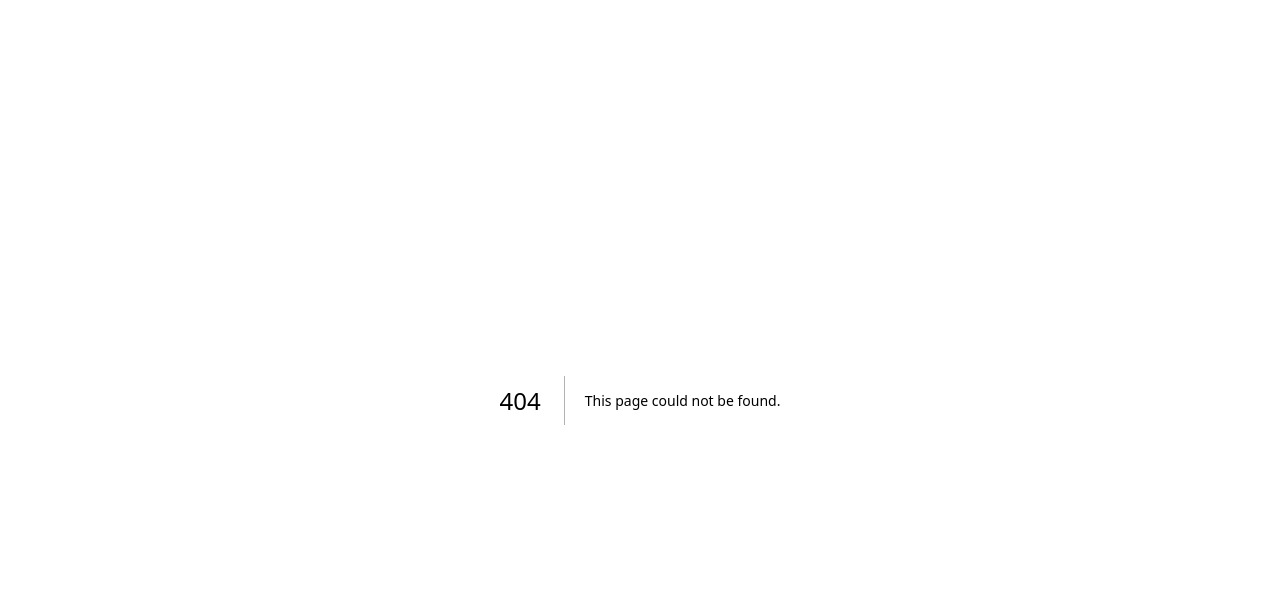
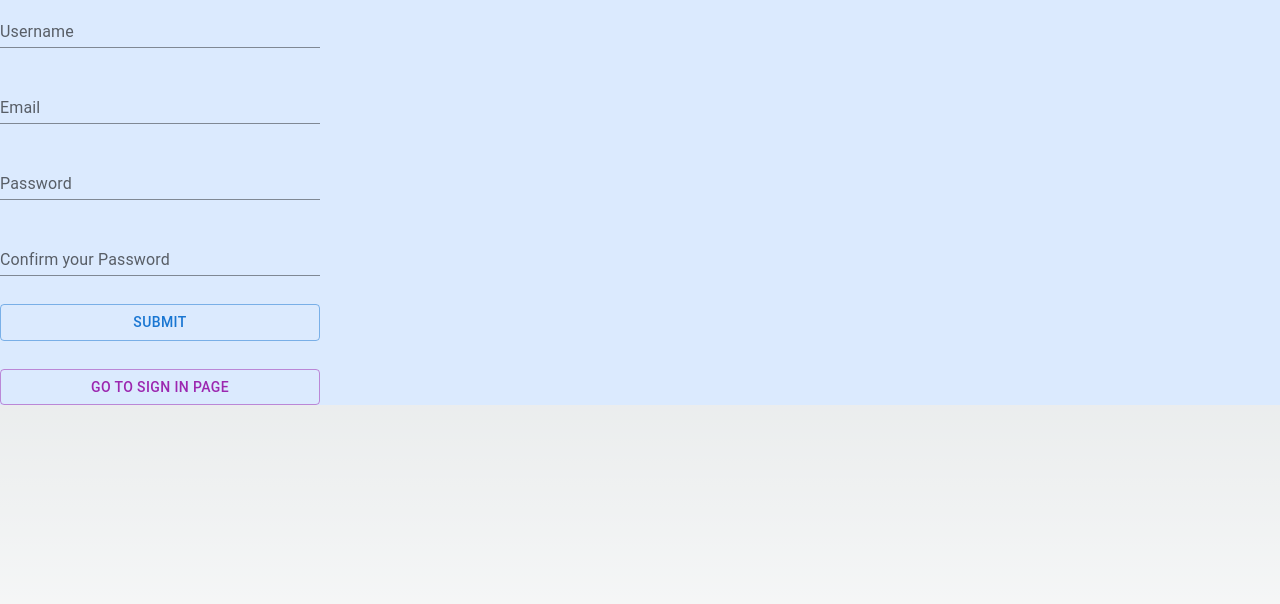
Before and after one commit to Virginia-Mo/InstaDelicious, a Next.js app: page /signup in a window 1280 px wide. Before the commit this address had no page. Shown: the top 604 px of the page. Built offline with nearby package versions, Linux system fonts and the light colour scheme.

Commit message:
css first page

```diff
--- a/app/api/auth/[...nextauth]/route.ts
+++ b/app/api/auth/[...nextauth]/route.ts
@@ -13,13 +13,7 @@ const handler = NextAuth ({
   providers: [
     CredentialsProvider({
       name: "",
-      credentials: {
-        email: {
-          label: "Email",
-          type: "email",
-        },
-        password: { label: "Password", type: "password" }
-      },
+      credentials: {},
       async authorize (credentials: Credentials, req : RequestInternal) {
         const res = await axios.post("http://localhost:3000/api/login", {
           email: credentials.email,
@@ -41,10 +35,11 @@ const handler = NextAuth ({
     async session({session, token}) {
     session.user = token as any
     return session
-    }}
-//  pages: {
-//     signIn: "/signin",
-//  }
+    }},
+  pages: {
+    signIn: "/",
+
+ }
 
 })
 
--- a/app/api/signup/route.ts
+++ b/app/api/signup/route.ts
@@ -8,7 +8,7 @@ const bcrypt = require('bcrypt')
 interface RequestData {
     email: string,
     password: string,
-    username: string
+    username: string,
 }
 
 export async function POST(req: Request) {
--- a/app/layout.tsx
+++ b/app/layout.tsx
@@ -21,8 +21,8 @@ export default function RootLayout({
 }) {
   return (
 
-    <html lang="en">
-      <body className={inter.className}>
+    <html lang="en" className=''>
+      <body className='${inter.className} h-screen' >
         <ProviderSession>
       <Provider store={store}>
       <PersistGate persistor={Persistor}>
--- a/app/page.tsx
+++ b/app/page.tsx
@@ -1,8 +1,9 @@
 'use client'
 
 import Link from 'next/link'
+import LoginForm from '@/components/forms/loginForm'
 import ButtonSign from '@/components/profile/buttonCompo'
-
+import { useSession, signIn, signOut } from "next-auth/react"
 
 export default function Home() {
 // useEffect(()=> {
@@ -10,21 +11,27 @@ export default function Home() {
 //   console.log("comments",users)
 // }, [dispatch])
 
+    const { data: session } = useSession()
 
-  return (
-      <main className="bg-red-100">
-      <Link href="/about" >
-      GO !
-      </Link>
-      <ul>
-      {/* {users.length >= 1 &&
-      users.map((user: User) => (
-        <li className="text-4xl text-center " key={user.id}> {user.username} </li>
-      ))
-      }
-      { } */}
-</ul>
-<ButtonSign />
-    </main>
+  return (<>
+      <main className="bg-slate-50 h-screen">
+        {session?.user  &&
+        <div>Profile<ButtonSign /></div>}
+        {!session?.user  &&
+        <div className='flex p-40 max-w-full gap-2'>
+          <section className='w-1/2'>
+        <img src="/assets/bowl.jpg" alt="breakfast bowl" className='rounded-lg max-w-full h-full w-5/6 myt-0 mx-auto'/>
+        </section>
+        <section className='text-center w-1/3'>
+
+        <LoginForm />
+
+        </section>
+          </div>}
+        <p className='text-center text-black'>CopyRights @ Virginia Mo</p>
+        </main>
+
+
+      </>
   )
 }
--- /dev/null
+++ b/app/signup/page.tsx
@@ -0,0 +1,12 @@
+import SignupForm from '@/components/forms/signupForm'
+import React from 'react'
+
+const signUp = () => {
+  return (
+    <div className="bg-blue-100">
+        <SignupForm />
+    </div>
+  )
+}
+
+export default signUp
--- /dev/null
+++ b/async_calls/user/newUser.ts
@@ -0,0 +1,27 @@
+import axios from 'axios'
+import { redirect } from 'next/navigation'
+
+interface stateType {
+    email: string,
+    password: string ,
+    username: string ,
+  }
+
+  export const AddNewUser = async (data : stateType) => {
+      try {
+        console.log("API signup")
+          const response = await axios.post(`/api/signup`,
+           {
+              email : data.email,
+              password : data.password,
+              username : data.username,
+          })
+          console.log(response)
+          if (response.status === 200) {
+              window.location.href = "/"
+          }
+          return response
+      } catch (error) {
+          return error
+      }
+  }
--- /dev/null
+++ b/components/forms/loginForm.tsx
@@ -0,0 +1,70 @@
+'use client'
+import React, { useState} from 'react'
+import Link from 'next/link'
+import { signIn } from 'next-auth/react'
+import { Controller, useForm } from 'react-hook-form'
+import { yupResolver } from '@hookform/resolvers/yup'
+import { object, string } from 'yup'
+import { Button, TextField} from '@mui/material'
+
+const schema = object({
+    email: string().required('Email is required').email('Email is invalid').trim(),
+    password: string().required('Password is required').min(5, 'Password must between 6 and 20 characters').max(20, 'Password must between 6 and 20 characters').trim(),
+}).required()
+
+const LoginForm = () => {
+    const [error, setError] = useState('')
+
+    const { handleSubmit, control, formState: { errors } } = useForm({
+        resolver: yupResolver(schema)
+    })
+    const onSubmit = (data: any) => {
+       signIn('credentials', {email: data.email, password: data.password, redirect : false})
+    }
+
+  return (
+    <form action="" onSubmit={handleSubmit(onSubmit)}className='flex flex-col gap-7 items-center  py-10'>
+      <div className='border-gray-200 border-2 rounded-lg py-4'>
+      <h2 className='text-center text-black font-sans font-bold text-xl '>InstaDelicious</h2>
+        <Controller
+        name="email"
+        control={control}
+        defaultValue=''
+        render={({field}) => <TextField {...field}
+        id='email'
+        type='email'
+        variant='standard'
+        label="Email"
+        className='w-80 '
+        helperText={errors?.email ? errors?.email?.message : null}
+        error={errors?.email ? true : false}
+        placeholder='Enter your email'/>
+  }
+/>
+<Controller
+        name="password"
+        control={control}
+        defaultValue=''
+        render={({field}) => <TextField {...field}
+        id='password'
+        type='password'
+        variant='standard'
+        label="Password"
+        className='w-80 '
+        helperText={errors?.password ? errors?.password?.message : null}
+        error={errors?.password ? true : false}
+        placeholder='Enter your password'/>
+  }
+/> <div className='mt-8'>
+   <Button type='submit' variant='outlined' className='w-80'>Login</Button></div>
+   </div>
+   <div className='border-gray-200 border-2 rounded-lg w-full pb-5'>
+   <p className='text-black py-3'>You don't have an account ?</p>
+   <Button type='submit' variant='outlined' className='mt-10 w-80' color='secondary'>
+    <Link href="/signup">Sign up</Link></Button>
+    </div>
+    </form>
+  )
+}
+
+export default LoginForm
--- /dev/null
+++ b/components/forms/signupForm.tsx
@@ -0,0 +1,103 @@
+'use client'
+import React, { FormEventHandler, useState} from 'react'
+import Link from 'next/link'
+import { Controller, useForm } from 'react-hook-form'
+import { yupResolver } from '@hookform/resolvers/yup'
+import { object, string, ref } from 'yup'
+import { Button, TextField} from '@mui/material'
+import { AddNewUser } from '@/async_calls/user/newUser'
+
+const schema = object({
+    username: string().required('Username is required').min(2, 'Username must be between 2 and 20 characters').max(20).trim(),
+    email: string().required('Email is required').email('Email is invalid').trim(),
+    password: string().required('Password is required').min(6, 'Password must be between 6 and 20 characters').max(20, 'Password must be between 6 and 20 characters').trim(),
+    confirmPassword: string().required('Please re-enter your password').oneOf([ref("password")], "Passwords don't match !").trim(),
+}).required()
+
+interface dataForm {
+    username: string,
+    email: string,
+    password: string,
+    confirmPassword: string
+}
+
+const SignupForm = () => {
+    const [error, setError] = useState('')
+
+    const { handleSubmit, control, formState: { errors } } = useForm({
+        resolver: yupResolver(schema)
+    })
+    const onSubmit = (data: dataForm) => {
+        AddNewUser(data)
+    }
+
+  return (
+    <form action="" onSubmit={handleSubmit(onSubmit)}className='flex flex-col gap-7'>
+<Controller
+        name="username"
+        control={control}
+        defaultValue=''
+        render={({field}) => <TextField {...field}
+        id='username'
+        type='text'
+        variant='standard'
+        label="Username"
+        className='w-80 '
+        helperText={errors?.username ? errors?.username?.message : null}
+        error={errors?.username ? true : false}
+        placeholder='Enter your username'/>
+  }
+/>
+        <Controller
+        name="email"
+        control={control}
+        defaultValue=''
+        render={({field}) => <TextField {...field}
+        id='email'
+        type='email'
+        variant='standard'
+        label="Email"
+        className='w-80 '
+        helperText={errors?.email ? errors?.email?.message : null}
+        error={errors?.email ? true : false}
+        placeholder='Enter your email'/>
+  }
+/>
+<Controller
+        name="password"
+        control={control}
+        defaultValue=''
+        render={({field}) => <TextField {...field}
+        id='password'
+        type='password'
+        variant='standard'
+        label="Password"
+        className='w-80 '
+        helperText={errors?.password ? errors?.password?.message : null}
+        error={errors?.password ? true : false}
+        placeholder='Enter your password'/>
+  }
+/>
+<Controller
+        name="confirmPassword"
+        control={control}
+        defaultValue=''
+        render={({field}) => <TextField {...field}
+        id='confirmPassword'
+        type='password'
+        variant='standard'
+        label="Confirm your Password"
+        className='w-80 '
+        helperText={errors?.password ? errors?.password?.message : null}
+        error={errors?.password ? true : false}
+        placeholder='Please re-enter your password'/>
+  }
+/>
+   <Button type='submit' variant='outlined' className='mt-10 w-80'>Submit</Button>
+   <Button variant='outlined' className='mt-10 w-80' color='secondary'>
+    <Link href="/">Go to sign in Page</Link></Button>
+    </form>
+  )
+}
+
+export default SignupForm
--- a/components/profile/buttonCompo.tsx
+++ b/components/profile/buttonCompo.tsx
@@ -1,7 +1,7 @@
 'use client'
 
 import { useSession, signIn, signOut } from "next-auth/react"
-import React, { use, useEffect } from "react"
+import React, {useEffect } from "react"
 import { useAppDispatch, useAppSelector } from "@/Types/reduxTypes"
 import { Post, User, UserDB } from "@/Types/models"
 import { AddLikes, MinusLikes } from "@/async_calls/likes"
@@ -30,7 +30,7 @@ export default function ButtonSign () {
       <>
       {user !== null && Object.keys(user).length > 0 &&
 
-     <><p>Signed in as</p><br /><li>
+     <><p>Signed in as {user.username}</p><br /><li>
             {user.posts.map((post: Post) => (
               <><div key={post.id}>
                 <img src={post.url}
```
Also changed, not shown: package.json (+9 -1 lines), components/user/loginForm.tsx (deleted), components/user/signupFrom.tsx (deleted), public/assets/bowl.jpg (added), 1 other file (tests, documents, lock files or other folders).
